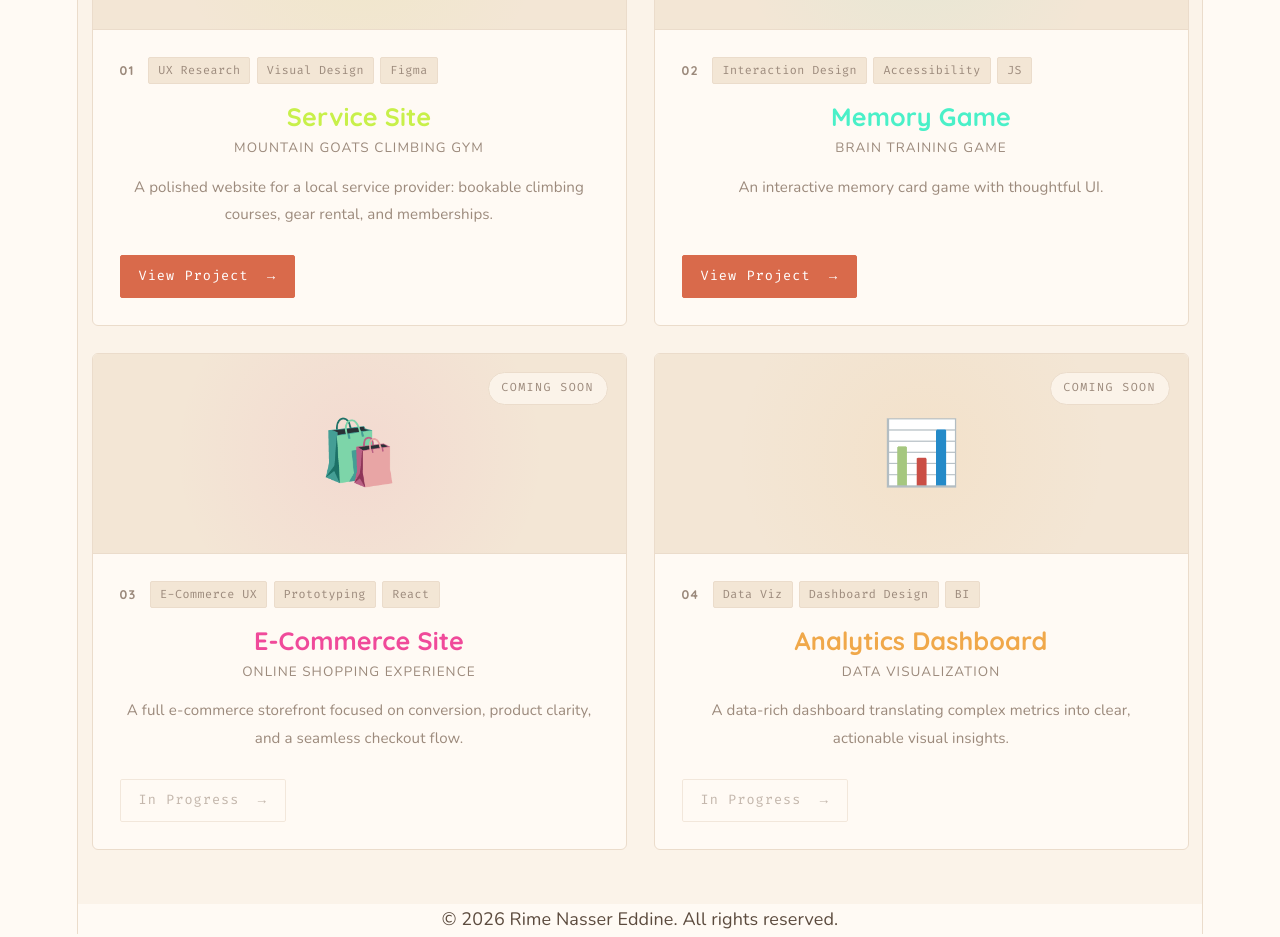
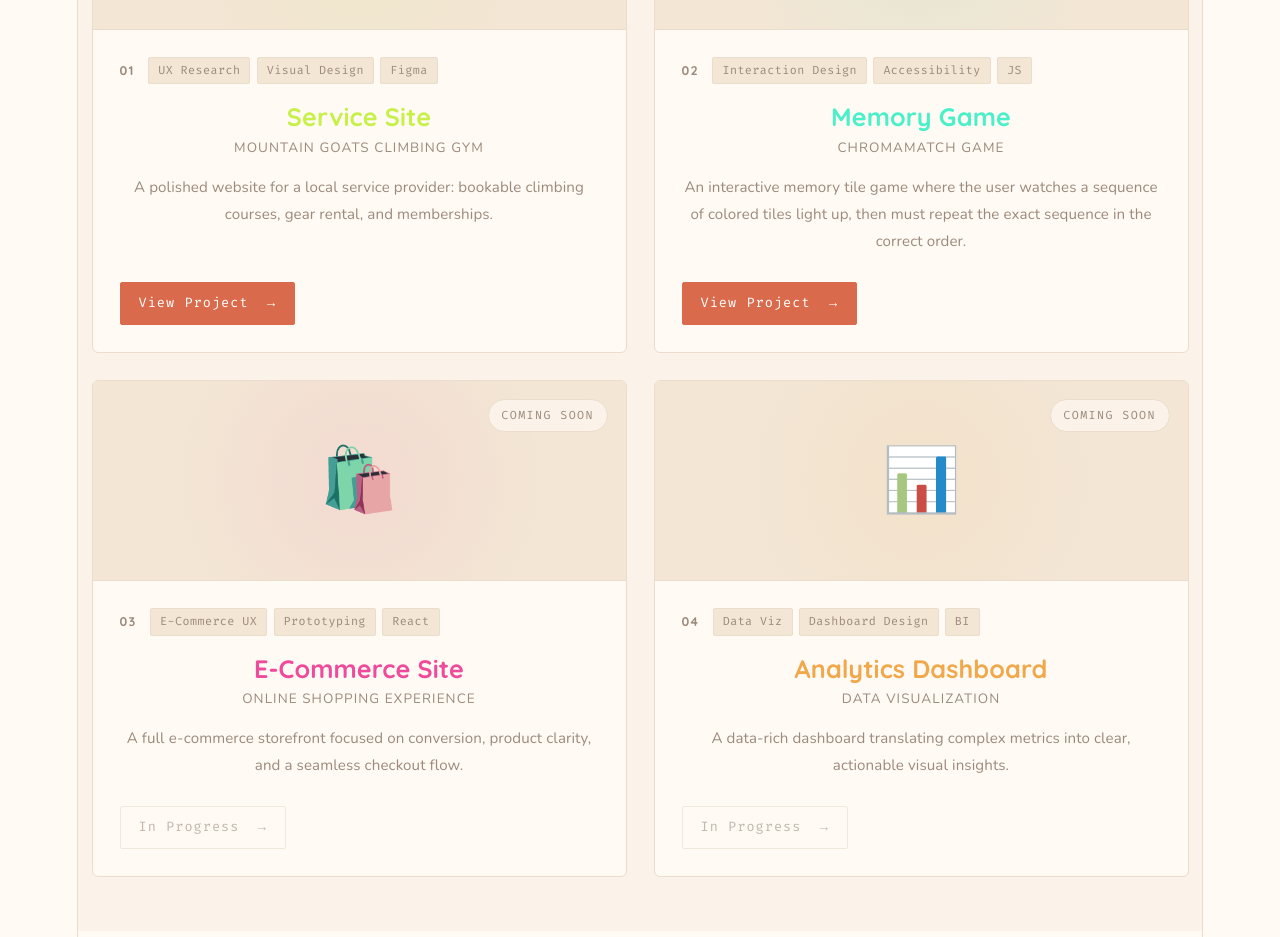
Before and after one commit to Rime6/my-portfolio, a React (Vite) app: page / in a window 1280 px wide. Shown: the part 3140-4077 px from the top of the page. Built offline with nearby package versions, Linux system fonts and the light colour scheme.

Commit message:
updated Memory Game Case Study card

```diff
--- a/src/components/CaseStudies.jsx
+++ b/src/components/CaseStudies.jsx
@@ -14,8 +14,8 @@ const cases = [
   {
     id: '02',
     title: 'Memory Game',
-    subtitle: 'Brain Training Game',
-    desc: 'An interactive memory card game with thoughtful UI.',
+    subtitle: 'ChromaMatch Game',
+    desc: 'An interactive memory tile game where the user watches a sequence of colored tiles light up, then must repeat the exact sequence in the correct order.',
     tags: ['Interaction Design', 'Accessibility', 'JS'],
     color: '#4af0c8',
     placeholder: '🃏',
```
